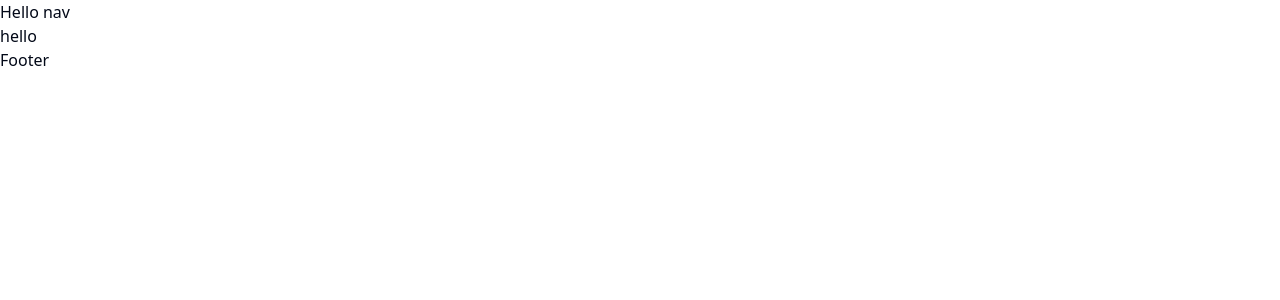
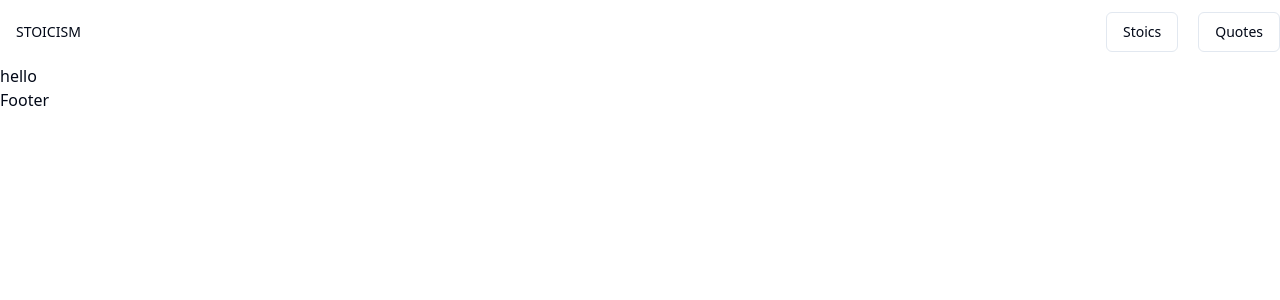
Before and after one commit to UmbrellaCrow612/stoic-quote-genarator, a Next.js app: page / in a window 1280 px wide. Shown: the top 300 px of the page. Built offline with nearby package versions, Linux system fonts and the light colour scheme.

Commit message:
added nav

```diff
--- a/src/components/Navbar/Navbar.tsx
+++ b/src/components/Navbar/Navbar.tsx
@@ -1,7 +1,23 @@
+import Link from "next/link";
+import { Button } from "../ui/button";
+
 export default function Navbar() {
   return (
     <>
-      <nav>Hello nav</nav>
+      <nav className="flex items-center justify-between h-16 max-w-screen-xl px-4 mx-auto xl:px-0">
+        <Button variant={"ghost"} asChild className="uppercase">
+          <Link href="/">Stoicism</Link>
+        </Button>
+
+        <div className="flex gap-5">
+          <Button variant={"outline"} asChild className="">
+            <Link href="/">Stoics</Link>
+          </Button>
+          <Button variant={"outline"} asChild className="">
+            <Link href="/">Quotes</Link>
+          </Button>
+        </div>
+      </nav>
     </>
   );
 }
```
